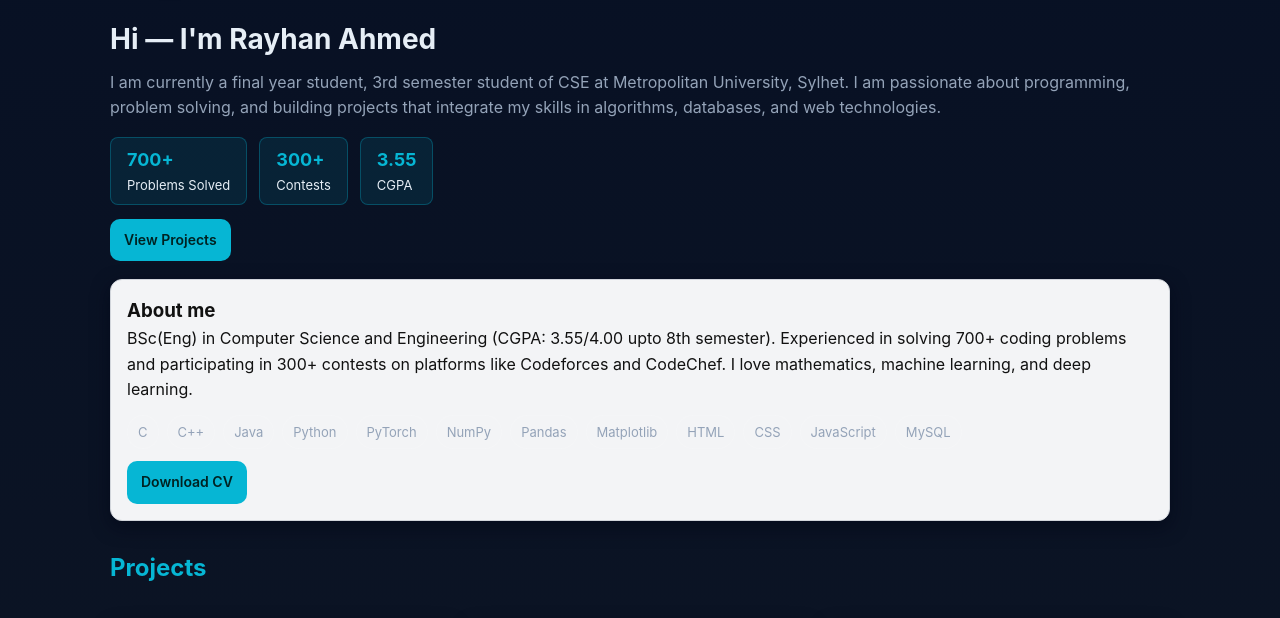
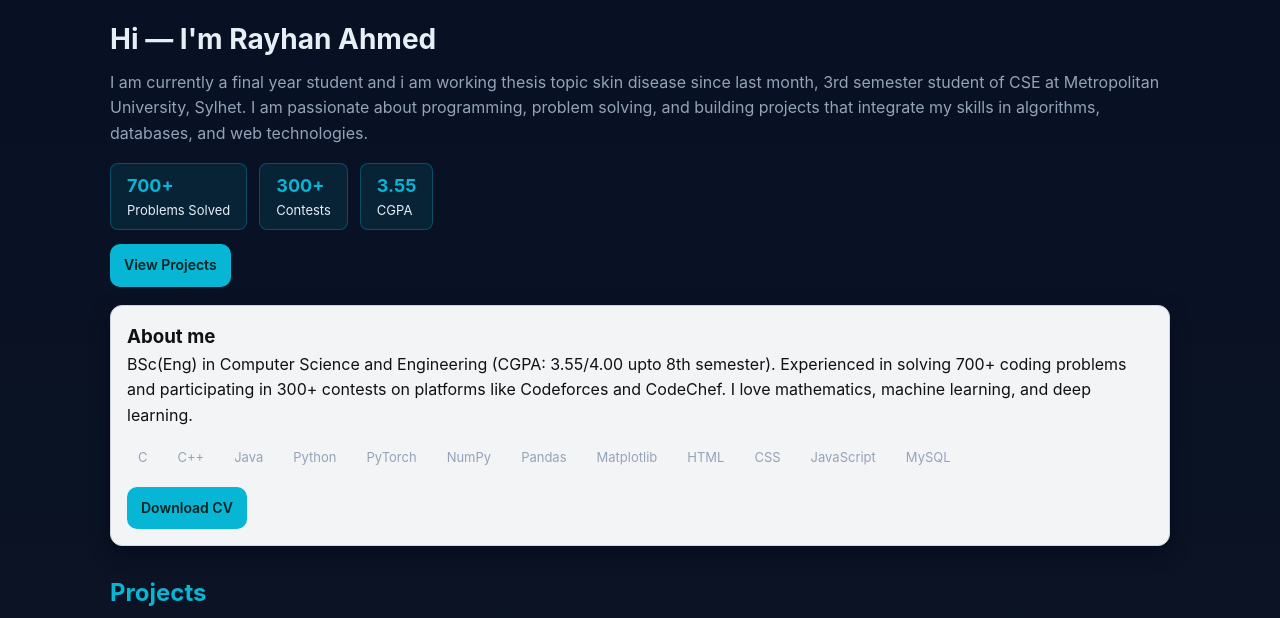
Before and after one commit to RAYHAN-MU/portfolio, a plain HTML site: page index.html in a window 1280 px wide. Shown: the part 163-781 px from the top of the page. Drawn offline with Linux system fonts and the light colour scheme.

```diff
--- a/index.html
+++ b/index.html
@@ -28,7 +28,7 @@
     <!-- Hero -->
     <section style="margin-top:20px">
       <h1>Hi — I'm Rayhan Ahmed</h1>
-      <p class="lead">I am currently a final year student, 3rd semester student of CSE at Metropolitan University, Sylhet. I am passionate about programming, problem solving, and building projects that integrate my skills in algorithms, databases, and web technologies.</p>
+      <p class="lead">I am currently a final year student and i am working thesis topic skin disease since last month, 3rd semester student of CSE at Metropolitan University, Sylhet. I am passionate about programming, problem solving, and building projects that integrate my skills in algorithms, databases, and web technologies.</p>
       <div class="stats-row">
         <div class="stat-badge">
           <strong>700+</strong>
```
Also changed, not shown: 1 other file.
